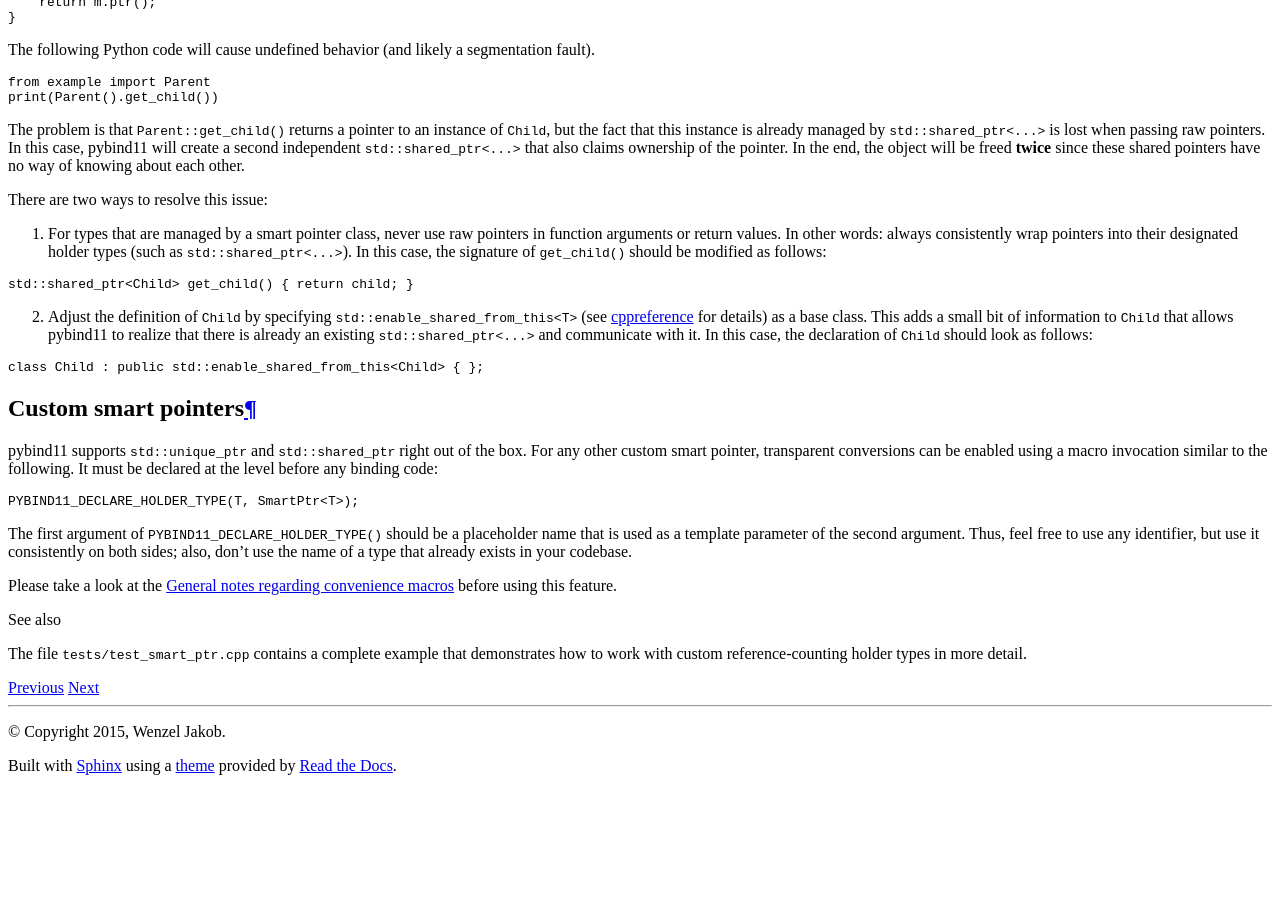
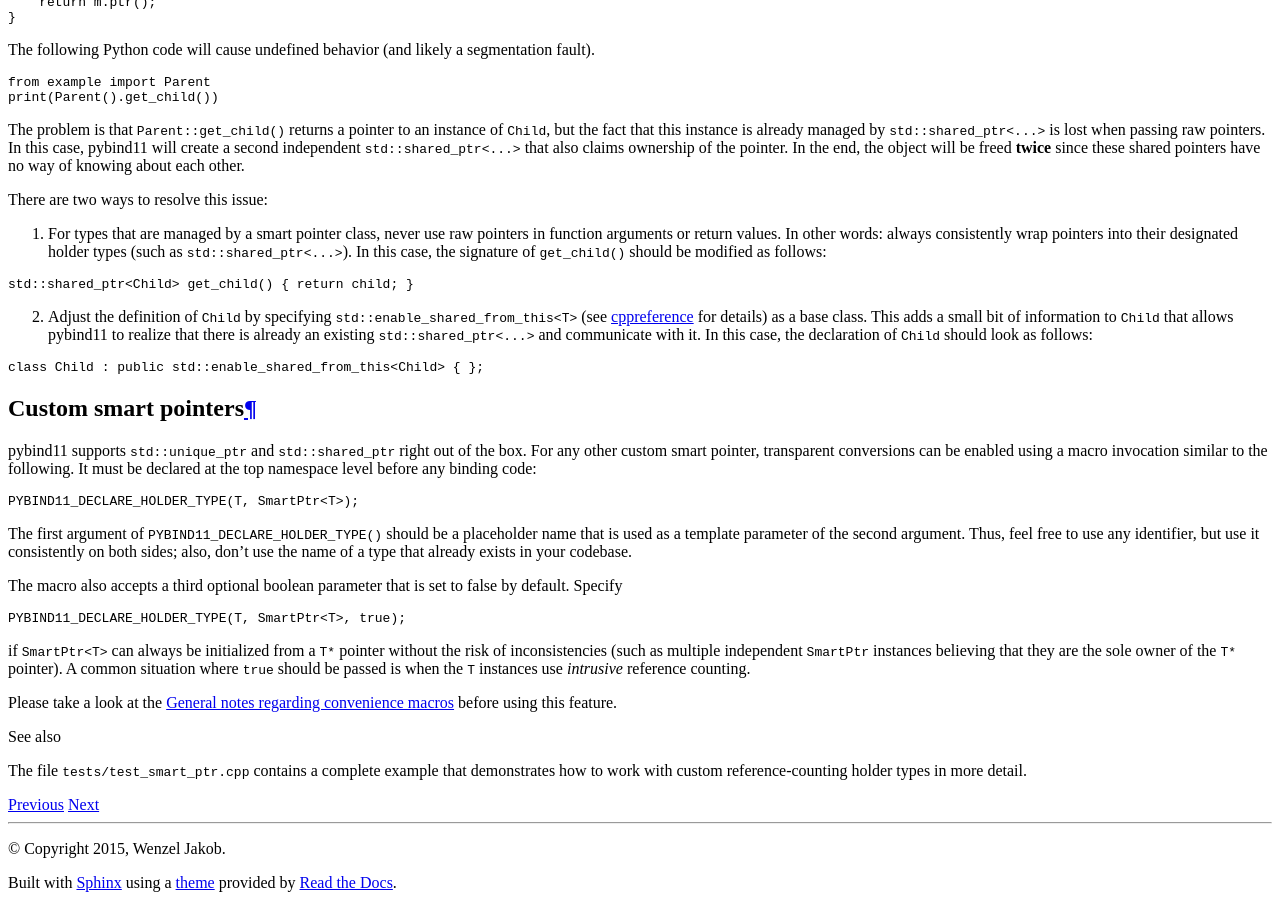
Before and after one commit to pybind/pybind11, a Sphinx documentation site: the page built from docs/advanced/smart_ptrs.rst, in a window 1280 px wide and 900 px high, scrolled down 1574 px. Built offline with Sphinx 7.4.7 and the Read the Docs theme 2.0.0, drawn with Linux system fonts in a browser that asks for light colours; before the commit the page ends 2357 px from its top, so only the background shows below that.

Commit message:
always_construct_holder feature to support intrusively reference-counted types

```diff
--- a/docs/advanced/smart_ptrs.rst
+++ b/docs/advanced/smart_ptrs.rst
@@ -123,7 +123,7 @@ Custom smart pointers
 pybind11 supports ``std::unique_ptr`` and ``std::shared_ptr`` right out of the
 box. For any other custom smart pointer, transparent conversions can be enabled
 using a macro invocation similar to the following. It must be declared at the
-level before any binding code:
+top namespace level before any binding code:
 
 .. code-block:: cpp
 
@@ -134,6 +134,19 @@ placeholder name that is used as a template parameter of the second argument.
 Thus, feel free to use any identifier, but use it consistently on both sides;
 also, don't use the name of a type that already exists in your codebase.
 
+The macro also accepts a third optional boolean parameter that is set to false
+by default. Specify
+
+.. code-block:: cpp
+
+    PYBIND11_DECLARE_HOLDER_TYPE(T, SmartPtr<T>, true);
+
+if ``SmartPtr<T>`` can always be initialized from a ``T*`` pointer without the
+risk of inconsistencies (such as multiple independent ``SmartPtr`` instances
+believing that they are the sole owner of the ``T*`` pointer). A common
+situation where ``true`` should be passed is when the ``T`` instances use
+*intrusive* reference counting.
+
 Please take a look at the :ref:`macro_notes` before using this feature.
 
 .. seealso::
```
Also changed, not shown: 3 other files.
